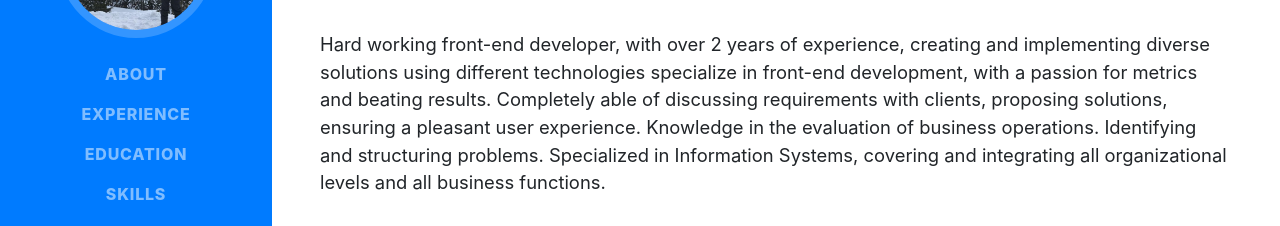
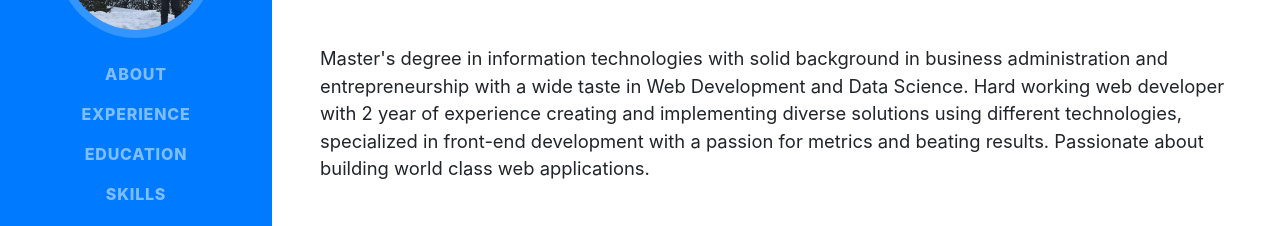
Before and after one commit to Ricadogovea/resume, a website with bundled scripts: page index.html in a window 1280 px wide. Shown: the part 318-544 px from the top of the page. Built offline with nearby package versions, Linux system fonts and the light colour scheme; a web font is replaced by a local one.

Commit message:
Update index.html

```diff
--- a/index.html
+++ b/index.html
@@ -69,7 +69,7 @@
         <div class="subheading mb-5">Tlaquepaque · Jalisco · (044) 33-29-66-11 ·
           <a href="mailto:hpricardogovea@hotmail.com">hpricardogovea@hotmail.com</a>
         </div>
-        <p class="lead mb-5">Hard working front-end developer, with over 2 years of experience, creating and implementing diverse solutions using different technologies specialize in front-end development, with a passion for metrics and beating results. Completely able of discussing requirements with clients, proposing solutions, ensuring a pleasant user experience. Knowledge in the evaluation of business operations. Identifying and structuring problems. Specialized in Information Systems, covering and integrating all organizational levels and all business functions.</p>
+        <p class="lead mb-5">Master's degree in information technologies with solid background in business administration and entrepreneurship with a wide taste in Web Development and Data Science. Hard working web developer with 2 year of experience creating and implementing diverse solutions using different technologies, specialized in front-end development with a passion for metrics and beating results. Passionate about building world class web applications.</p>
         <div class="social-icons">
           <a href="www.linkedin.com/in/ricardogoveal">
             <i class="fab fa-linkedin-in"></i>
```
